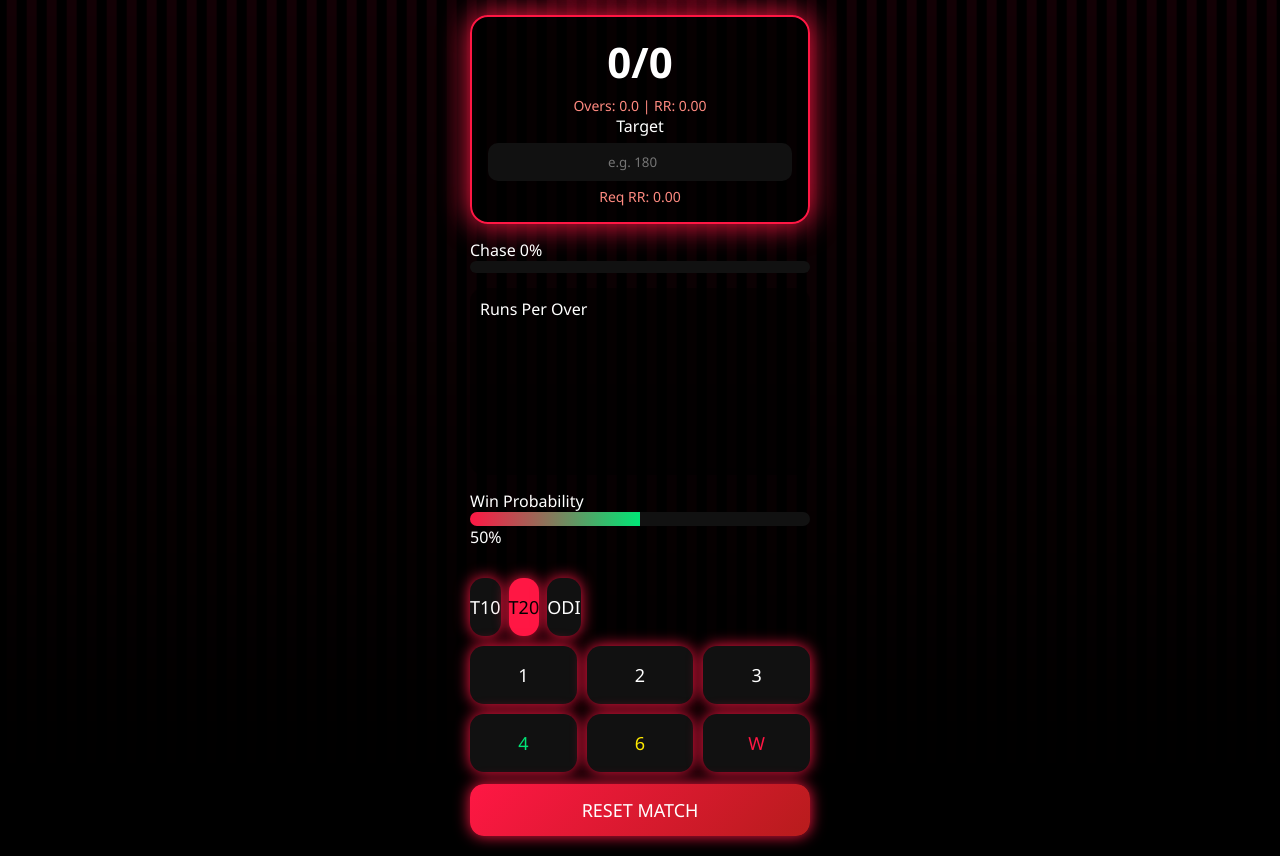
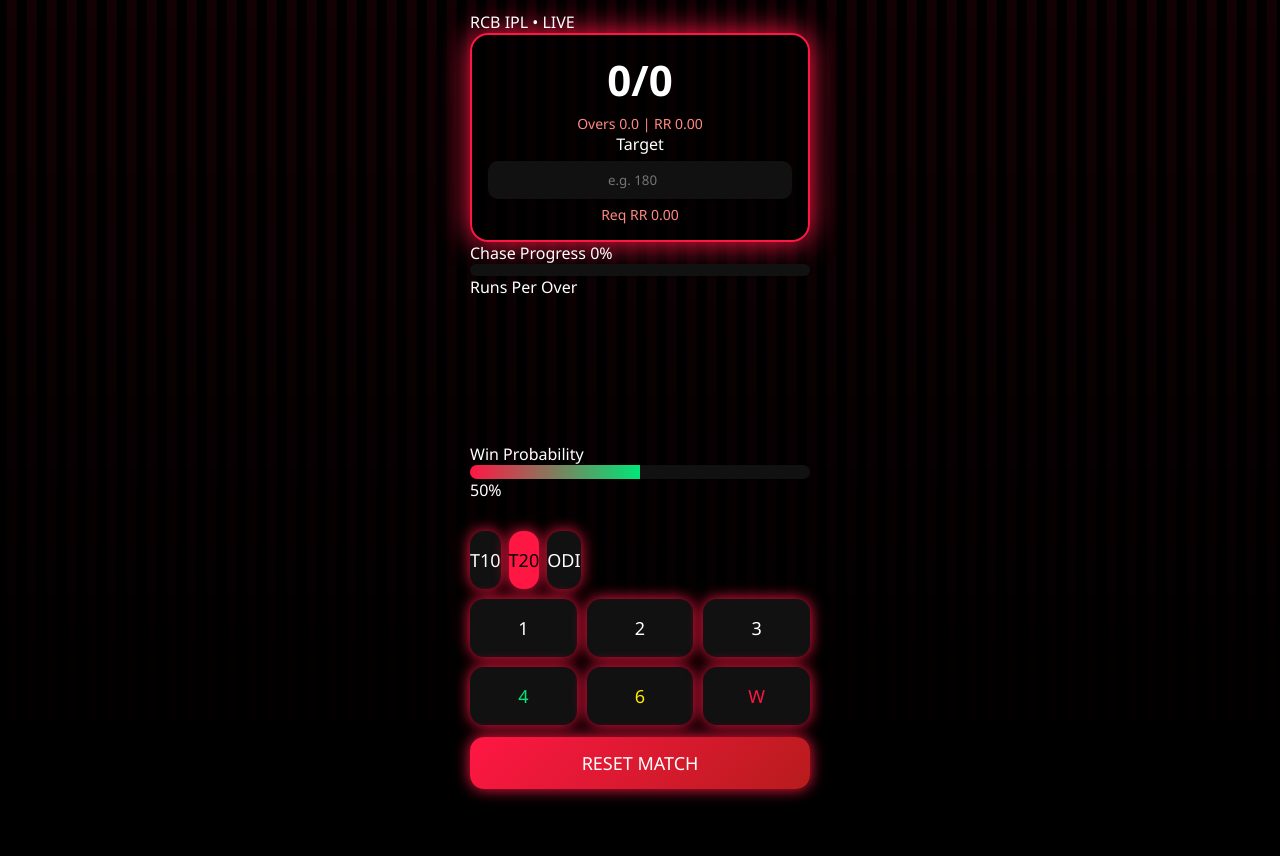
Before and after one commit to KishanLila/cricket-scorer-kishanlila, a plain HTML site: page index.html in a window 1280 px wide. After the commit the page ends 809 px from the top, so only its background shows below. Drawn offline with Linux system fonts and the light colour scheme.

Commit message:
Refactor HTML structure for better readability

```diff
--- a/index.html
+++ b/index.html
@@ -13,16 +13,22 @@
 <div class="stadium"></div>
 
 <div class="app">
-  <h1 class="title">RCB SCORER</h1>
 
-  <div class="score-card">
-    <div class="score">
+  <!-- HEADER -->
+  <div class="header">
+    <span class="team">RCB</span>
+    <span class="match">IPL • LIVE</span>
+  </div>
+
+  <!-- SCORE -->
+  <div class="section score-card">
+    <div class="score" id="scoreAnim">
       <span id="runs">0</span>/<span id="wickets">0</span>
     </div>
 
     <div class="meta">
-      Overs: <span id="overs">0.0</span> |
-      RR: <span id="runrate">0.00</span>
+      Overs <span id="overs">0.0</span> |
+      RR <span id="runrate">0.00</span>
     </div>
 
     <div class="target-box">
@@ -31,14 +37,14 @@
     </div>
 
     <div class="meta">
-      Req RR: <span id="reqrate">0.00</span>
+      Req RR <span id="reqrate">0.00</span>
     </div>
   </div>
 
   <!-- CHASE BAR -->
-  <div class="chase-box">
+  <div class="section">
     <div class="chase-text">
-      Chase <span id="chasePercent">0%</span>
+      Chase Progress <span id="chasePercent">0%</span>
     </div>
     <div class="chase-bar">
       <div class="chase-fill" id="chaseFill"></div>
@@ -46,13 +52,13 @@
   </div>
 
   <!-- GRAPH -->
-  <div class="graph-box">
+  <div class="section">
     <div class="graph-title">Runs Per Over</div>
     <canvas id="overGraph" width="340" height="140"></canvas>
   </div>
 
   <!-- WIN PROBABILITY -->
-  <div class="win-box">
+  <div class="section">
     <div class="win-title">Win Probability</div>
     <div class="win-meter">
       <div class="win-fill" id="winFill"></div>
@@ -81,6 +87,7 @@
   </div>
 
   <button class="reset" onclick="resetMatch()">RESET MATCH</button>
+
 </div>
 
 <script src="script.js"></script>
```
